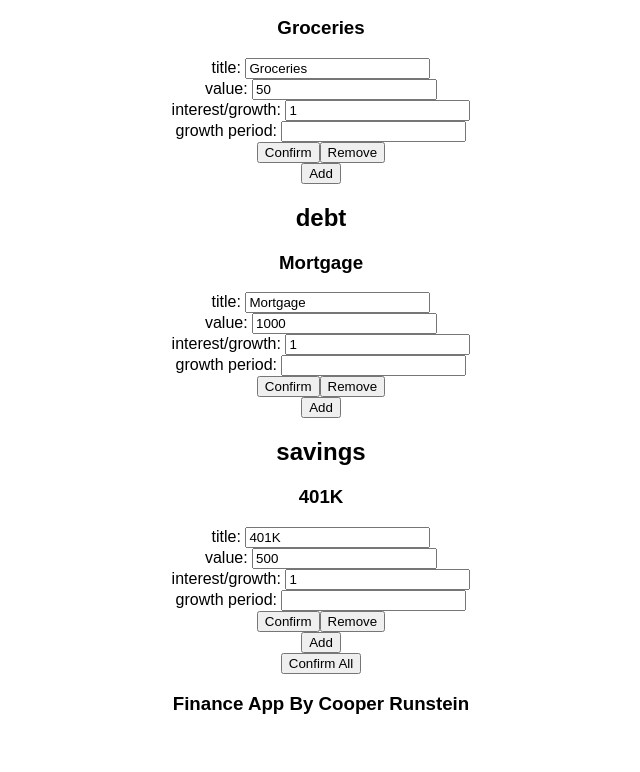
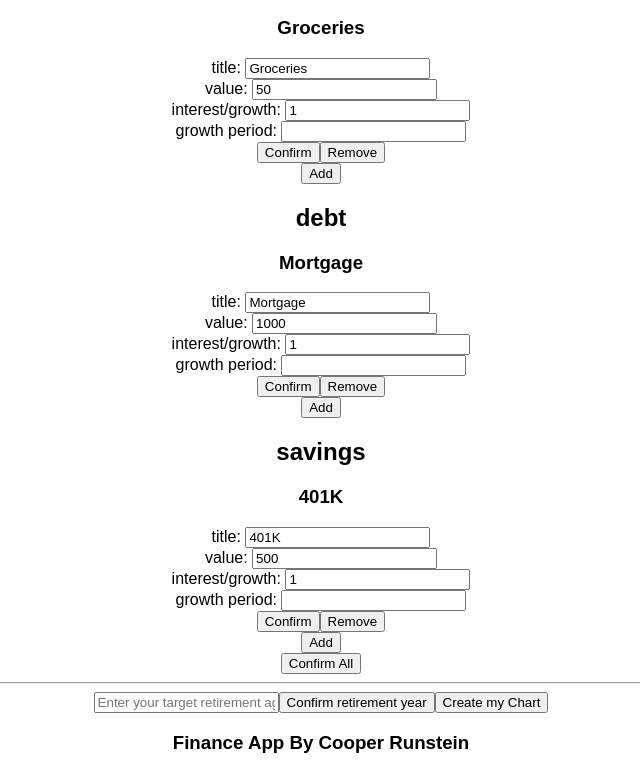
Before and after one commit to Cooper-Runstein/React-Personal-Finance-App, a React (Create React App) app: page / in a window 1280 px wide. Shown: the part 674-1446 px from the top of the page, without its empty margins (319-959 px from the left). Before the commit the page ends 1407 px from the top, so only its background shows below. Built offline with nearby package versions, Linux system fonts and the light colour scheme.

Commit message:
Package submission valid

```diff
--- a/src/Components/Start_Components/Start.js
+++ b/src/Components/Start_Components/Start.js
@@ -10,6 +10,7 @@ class Start extends React.Component {
     this.onChangeAt = this.onChangeAt.bind(this);
     this.onConfirmAt = this.onConfirmAt.bind(this);
     this.alterInstances = this.alterInstances.bind(this);
+    this.packageData = this.packageData.bind(this);
     this.state = {
       pendingRetirment: '',
       retirmentYear: '',
@@ -262,7 +263,6 @@ class Start extends React.Component {
     }
   )
 
-  console.log(newInstancesObjs);
   this.setState({
     ...this.state,
     income: {
@@ -285,7 +285,9 @@ class Start extends React.Component {
   }
 
   packageData = () => {
+    console.log("Attempting Data Packaging")
     if ((typeof parseFloat(this.state.retirmentYear) === "number") && Math.floor(parseFloat(this.state.retirmentYear)) === parseFloat(this.state.retirmentYear) && parseFloat(this.state.retirmentYear) > this.props.year) {
+      console.log("retirment year is valid, packaging data")
       this.props.getStartingFormData({
         retirmentYear: this.state.retirmentYear,
         income: this.state.income,
@@ -340,6 +342,29 @@ class Start extends React.Component {
           onConfirmAt = {this.onConfirmAt}
         />
         <button onClick={()=> this.confirmAll()}>Confirm All</button>
+        <hr/>
+        <input
+          placeholder="Enter your target retirement age"
+          onChange={(event)=>{this.setState({
+            ...this.state,
+            pendingRetirment: event.target.value
+          })}}
+        />
+        <button
+          onClick={()=>{
+            this.setState({
+              ...this.state,
+              retirmentYear: parseInt(this.state.pendingRetirment)
+            })
+          }}>Confirm retirement year</button>
+          <button
+            onClick={()=>{
+
+                console.log("Creating Chart Attempted")
+                this.packageData();
+
+            }}
+          >Create my Chart</button>
       </div>
          )
   }
```
